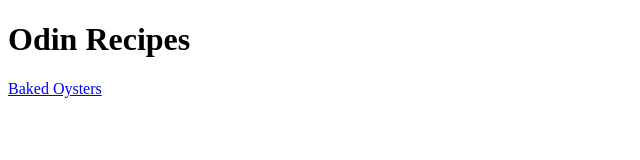
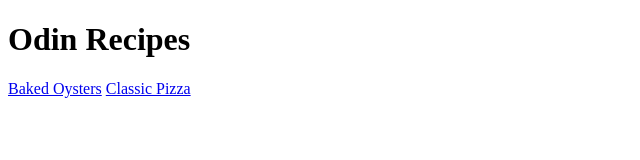
Before and after one commit to IdeaWeaver/odin-recipes, a plain HTML site: page index.html in a window 1280 px wide. Shown: the whole page, without its empty margins (0-640 px from the left). Drawn offline with Linux system fonts and the light colour scheme.

Commit message:
Add Classic Pizza Link to Index.html with Text

```diff
--- a/index.html
+++ b/index.html
@@ -8,5 +8,6 @@
 <body>
     <h1>Odin Recipes</h1>
     <a href="recipes/BakedOysters.html">Baked Oysters</a>
+    <a href="recipes/ClassicPizza.html">Classic Pizza</a>
 </body>
 </html>
```
